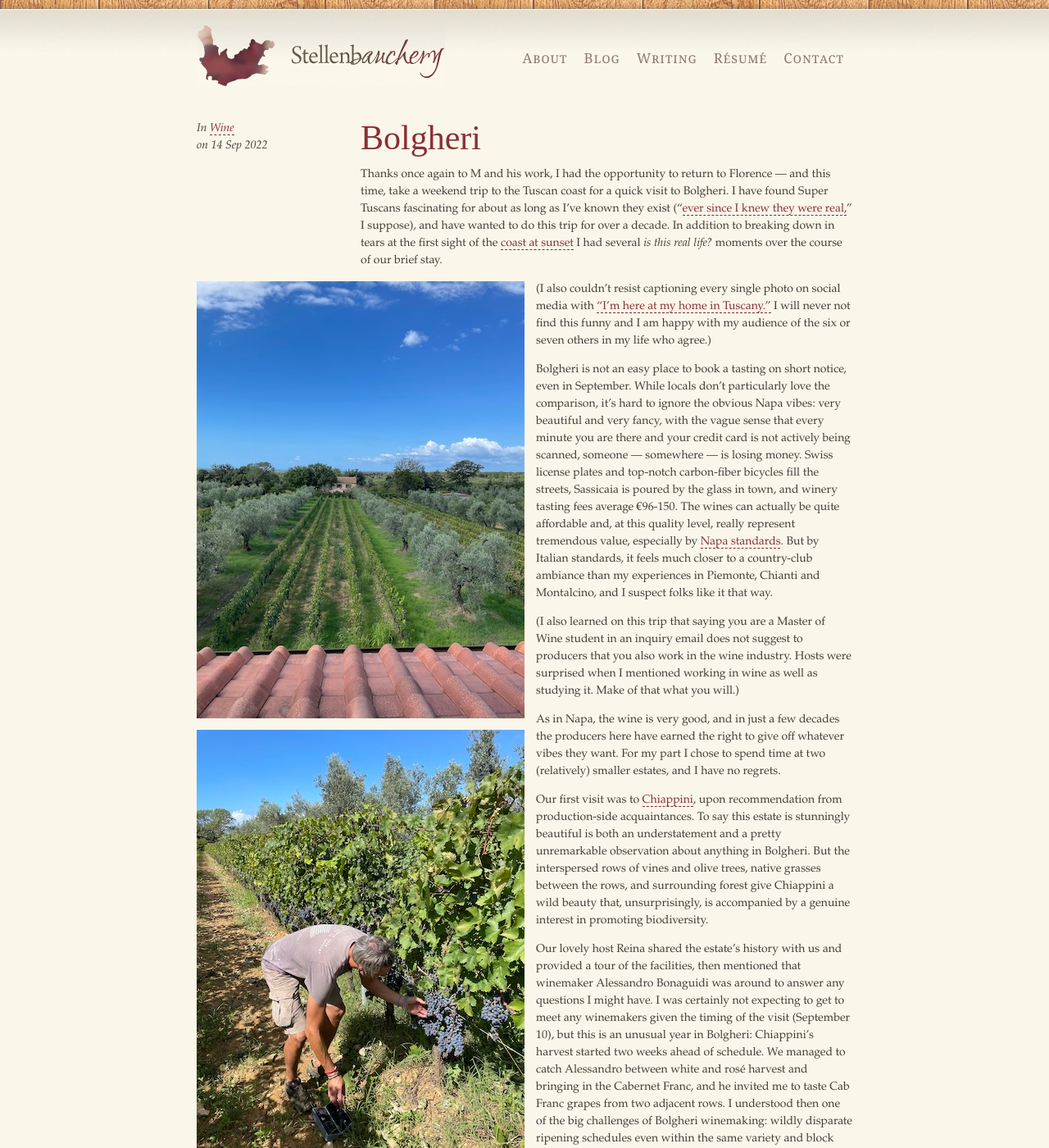
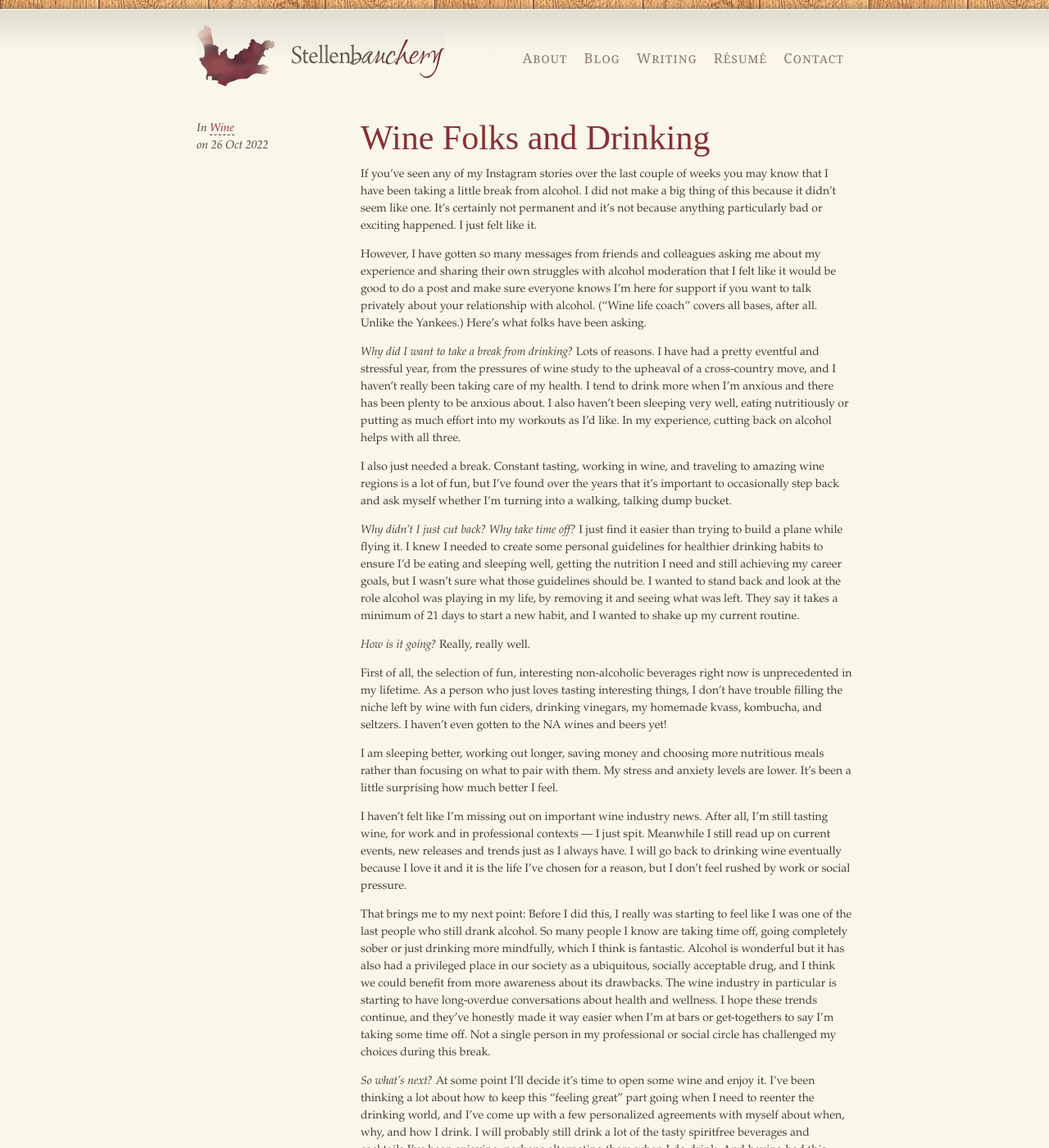
Before and after one commit to nywinewench/nywinewench.github.io, a Jekyll site: the page built from index.html, in a window 1280 px wide and 1400 px high. Shown: the whole window at 82% size. Built offline with Jekyll 4.4.1, drawn with Linux system fonts in a browser that asks for light colours; some web fonts are replaced; comment, search, counter and statistics services are not loaded; some of the changed text lies outside the part shown.

Commit message:
New Post 10.26

```diff
--- /dev/null
+++ b/_posts/2022-10-26-wine-folks-and-drinking.md
@@ -0,0 +1,44 @@
+---
+title: "Wine Folks and Drinking"
+
+layout: entry
+
+category: Wine
+
+tags:
+  - health
+  - alcohol
+  - sobriety
+  - wine
+  - life
+
+tweet: "You'd be surprised how much you can learn about wine from not drinking."
+
+---
+If you've seen any of my Instagram stories over the last couple of weeks you may know that I have been taking a little break from alcohol. I did not make a big thing of this because it didn't seem like one. It's certainly not permanent and it's not because anything particularly bad or exciting happened. I just felt like it.
+
+However, I have gotten so many messages from friends and colleagues asking me about my experience and sharing their own struggles with alcohol moderation that I felt like it would be good to do a post and make sure everyone knows I'm here for support if you want to talk privately about your relationship with alcohol. ("Wine life coach" covers all bases, after all. Unlike the Yankees.) Here's what folks have been asking.
+
+_Why did I want to take a break from drinking?_
+Lots of reasons. I have had a pretty eventful and stressful year, from the pressures of wine study to the upheaval of a cross-country move, and I haven't really been taking care of my health. I tend to drink more when I'm anxious and there has been plenty to be anxious about. I also haven't been sleeping very well, eating nutritiously or putting as much effort into my workouts as I'd like. In my experience, cutting back on alcohol helps with all three.
+
+I also just needed a break. Constant tasting, working in wine, and traveling to amazing wine regions is a lot of fun, but I've found over the years that it's important to occasionally step back and ask myself whether I'm turning into a walking, talking dump bucket.
+
+_Why didn't I just cut back? Why take time off?_
+I just find it easier than trying to build a plane while flying it. I knew I needed to create some personal guidelines for healthier drinking habits to ensure I'd be eating and sleeping well, getting the nutrition I need and still achieving my career goals, but I wasn't sure what those guidelines should be. I wanted to stand back and look at the role alcohol was playing in my life, by removing it and seeing what was left. They say it takes a minimum of 21 days to start a new habit, and I wanted to shake up my current routine.
+
+_How is it going?_
+Really, really well.
+
+First of all, the selection of fun, interesting non-alcoholic beverages right now is unprecedented in my lifetime. As a person who just loves tasting interesting things, I don't have trouble filling the niche left by wine with fun ciders, drinking vinegars, my homemade kvass, kombucha, and seltzers. I haven't even gotten to the NA wines and beers yet!
+
+I am sleeping better, working out longer, saving money and choosing more nutritious meals rather than focusing on what to pair with them. My stress and anxiety levels are lower. It's been a little surprising how much better I feel.
+
+I haven't felt like I'm missing out on important wine industry news. After all, I'm still tasting wine, for work and in professional contexts — I just spit. Meanwhile I still read up on current events, new releases and trends just as I always have. I will go back to drinking wine eventually because I love it and it is the life I've chosen for a reason, but I don't feel rushed by work or social pressure.
+
+That brings me to my next point: Before I did this, I really was starting to feel like I was one of the last people who still drank alcohol. So many people I know are taking time off, going completely sober or just drinking more mindfully, which I think is fantastic. Alcohol is wonderful but it has also had a privileged place in our society as a ubiquitous, socially acceptable drug, and I think we could benefit from more awareness about its drawbacks. The wine industry in particular is starting to have long-overdue conversations about health and wellness. I hope these trends continue, and they've honestly made it way easier when I'm at bars or get-togethers to say I'm taking some time off. Not a single person in my professional or social circle has challenged my choices during this break.
+
+_So what's next?_
+At some point I'll decide it's time to open some wine and enjoy it. I've been thinking a lot about how to keep this "feeling great" part going when I need to reenter the drinking world, and I've come up with a few personalized agreements with myself about when, why, and how I drink. I will probably still drink a lot of the tasty spiritfree beverages and cocktails I've been enjoying, perhaps alternating them when I do drink. And having had this experience I'll know that taking a night or a week off won't hinder my friendships or my career.
+
+Are you considering taking a break from drinking, or just a check-in with yourself about the role of alcohol in your life? I've found [Moderation Management](https://moderation.org/) guidelines and resources helpful in the past. And, of course, I'm here for anyone who wants to talk. I would love to see our industry get to a point where this topic is as normalized as injury management in sports. When you think about it, it's not all that different.
```
Also changed, not shown: resume.md (line endings or trailing spaces).
